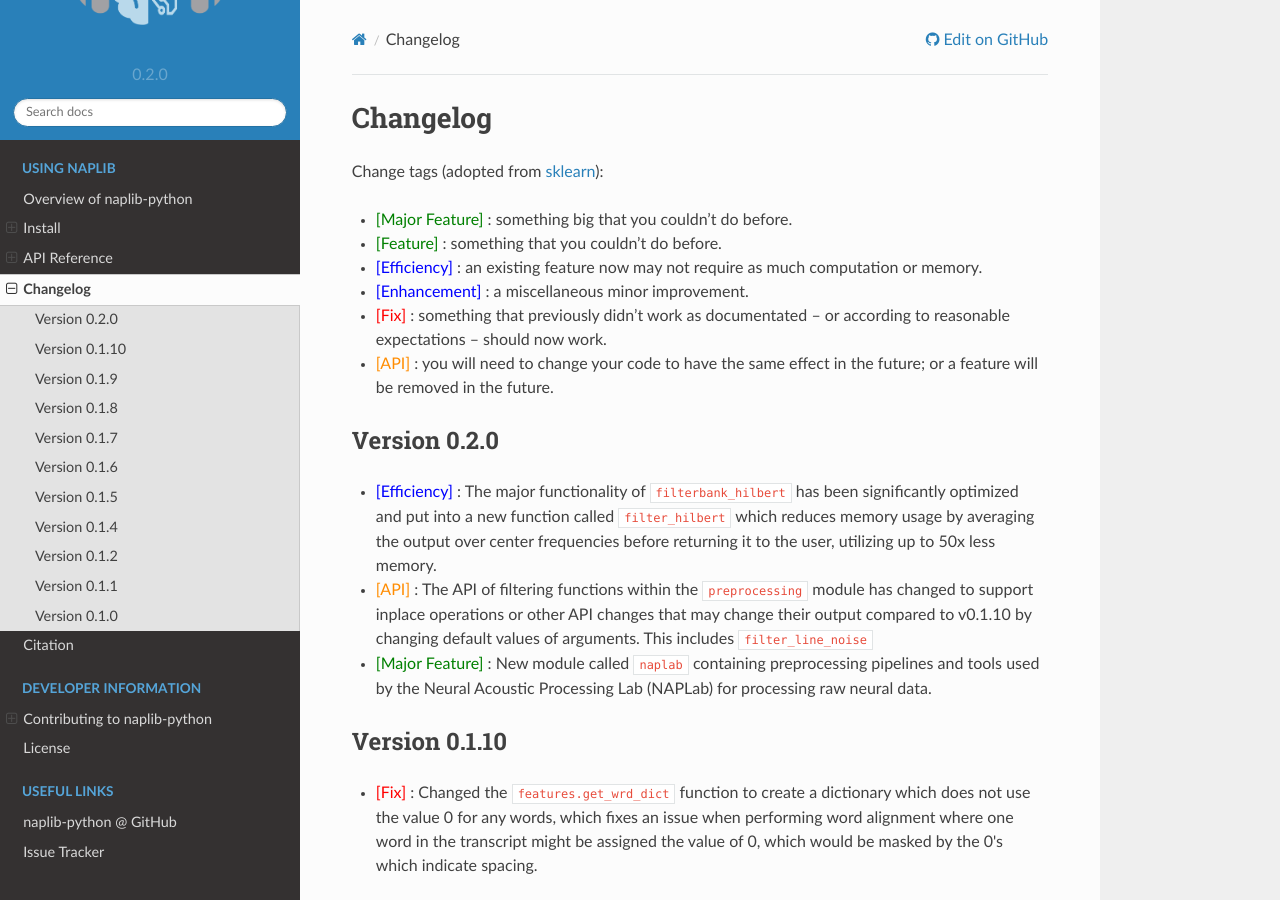
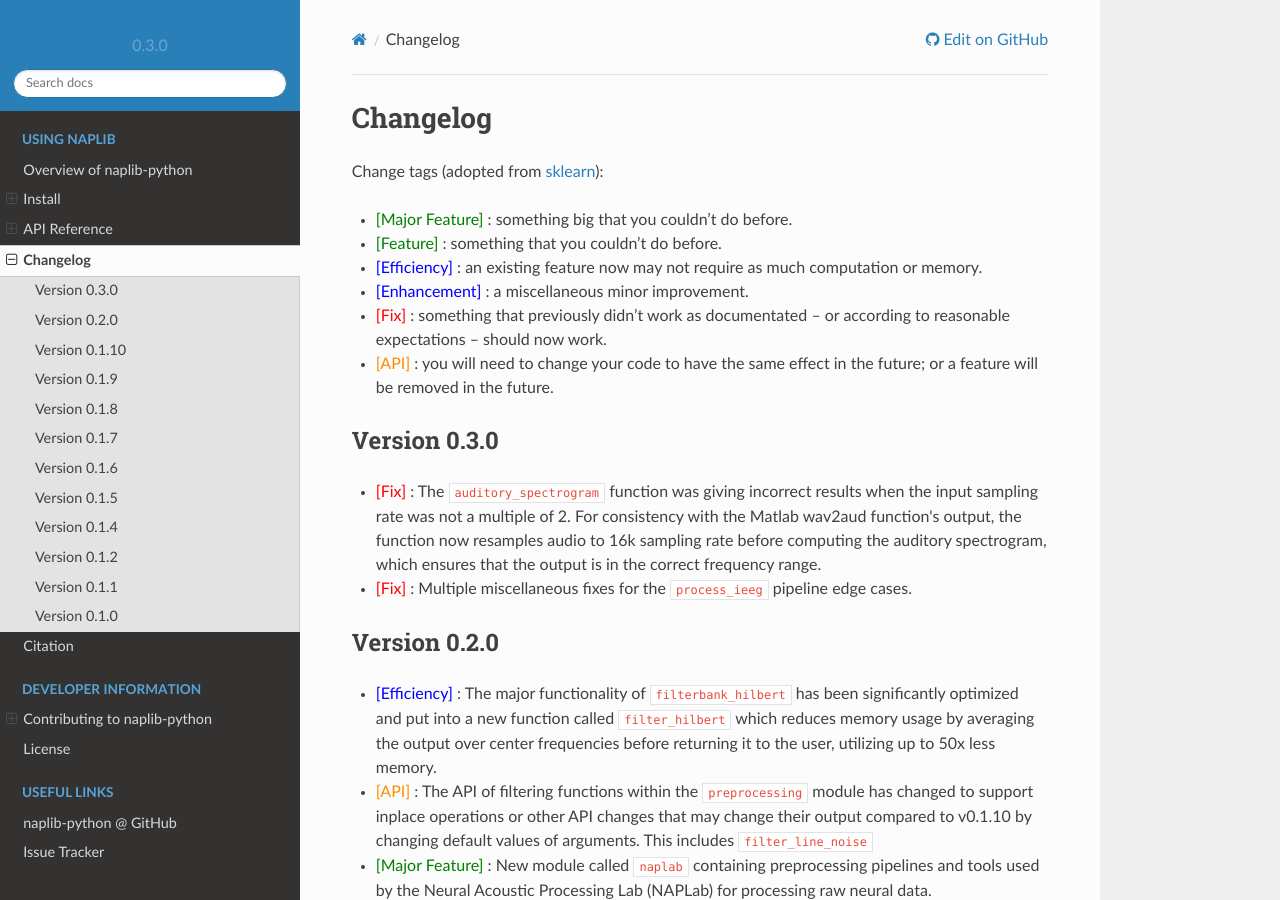
Before and after one commit to naplab/naplib-python, a Sphinx documentation site: the page built from docs/changelog.rst, in a window 1280 px wide and 900 px high. Built offline with Sphinx 7.4.7 and the Read the Docs theme 2.0.0, drawn with Linux system fonts in a browser that asks for light colours; pages that are not in the unit, such as notebooks, are missing from menus; the version number is read from the project's files by our own code.

Commit message:
Update changelog.rst (#142)
* Update changelog.rst

* Update __init__.py

```diff
--- a/docs/changelog.rst
+++ b/docs/changelog.rst
@@ -28,6 +28,12 @@ Change tags (adopted from `sklearn <https://scikit-learn.org/stable/whats_new/v0
 
 - |API| : you will need to change your code to have the same effect in the future; or a feature will be removed in the future.
 
+
+Version 0.3.0
+-------------
+
+- |Fix| : The ``auditory_spectrogram`` function was giving incorrect results when the input sampling rate was not a multiple of 2. For consistency with the Matlab wav2aud function's output, the function now resamples audio to 16k sampling rate before computing the auditory spectrogram, which ensures that the output is in the correct frequency range.
+- |Fix| : Multiple miscellaneous fixes for the ``process_ieeg`` pipeline edge cases.
 
 Version 0.2.0
 -------------
--- a/naplib/__init__.py
+++ b/naplib/__init__.py
@@ -11,4 +11,4 @@ import naplib.utils
 from .data import Data, join_fields, concat
 import naplib.naplab
 
-__version__ = "0.2.0"
+__version__ = "0.3.0"
```
